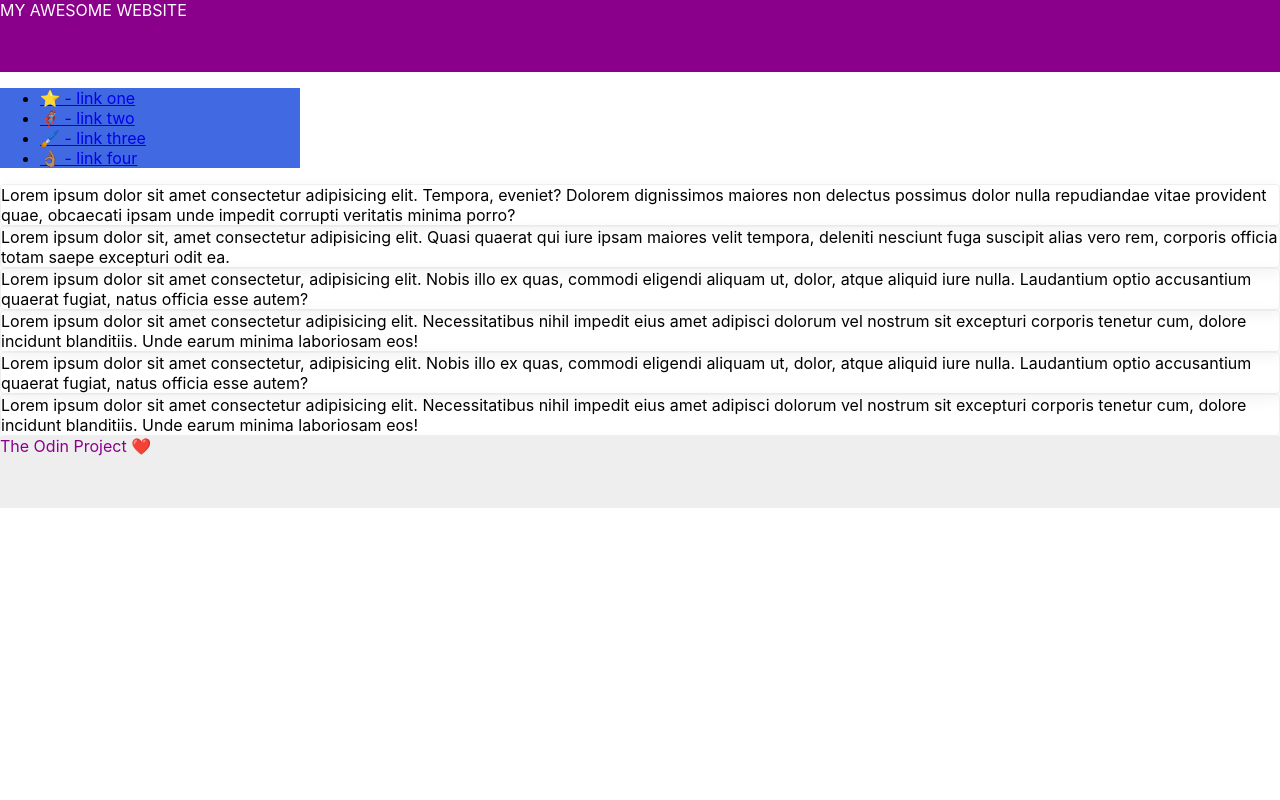
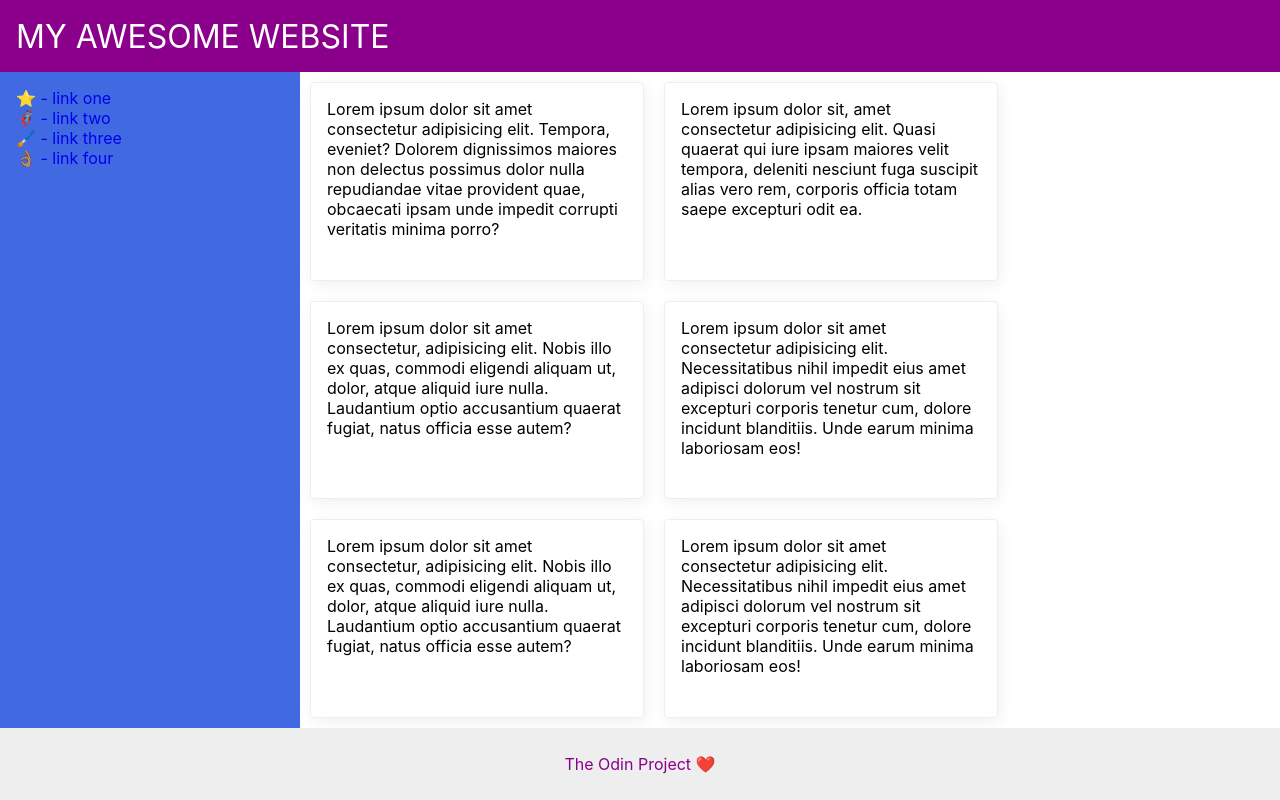
Before and after one commit to shuyaibaasim/flex, a plain HTML site: page 07-flex-layout-2/index.html in a window 1280 px wide. Drawn offline with Linux system fonts and the light colour scheme.

Commit message:
Basic of fle-layout-2

```diff
--- a/07-flex-layout-2/index.html
+++ b/07-flex-layout-2/index.html
@@ -11,7 +11,7 @@
     <div class="header">
       MY AWESOME WEBSITE
     </div>
-
+    <div class="body">
     <div class="sidebar">
       <ul>
         <li><a href="#">⭐ - link one</a></li>
@@ -19,15 +19,17 @@
         <li><a href="#">🖌️ - link three</a></li>
         <li><a href="#">👌🏽 - link four</a></li>
       </ul>
+
     </div>
-
+    <div class="container">
     <div class="card">Lorem ipsum dolor sit amet consectetur adipisicing elit. Tempora, eveniet? Dolorem dignissimos maiores non delectus possimus dolor nulla repudiandae vitae provident quae, obcaecati ipsam unde impedit corrupti veritatis minima porro?</div>
     <div class="card">Lorem ipsum dolor sit, amet consectetur adipisicing elit. Quasi quaerat qui iure ipsam maiores velit tempora, deleniti nesciunt fuga suscipit alias vero rem, corporis officia totam saepe excepturi odit ea.</div>
     <div class="card">Lorem ipsum dolor sit amet consectetur, adipisicing elit. Nobis illo ex quas, commodi eligendi aliquam ut, dolor, atque aliquid iure nulla. Laudantium optio accusantium quaerat fugiat, natus officia esse autem?</div>
     <div class="card">Lorem ipsum dolor sit amet consectetur adipisicing elit. Necessitatibus nihil impedit eius amet adipisci dolorum vel nostrum sit excepturi corporis tenetur cum, dolore incidunt blanditiis. Unde earum minima laboriosam eos!</div>
     <div class="card">Lorem ipsum dolor sit amet consectetur, adipisicing elit. Nobis illo ex quas, commodi eligendi aliquam ut, dolor, atque aliquid iure nulla. Laudantium optio accusantium quaerat fugiat, natus officia esse autem?</div>
     <div class="card">Lorem ipsum dolor sit amet consectetur adipisicing elit. Necessitatibus nihil impedit eius amet adipisci dolorum vel nostrum sit excepturi corporis tenetur cum, dolore incidunt blanditiis. Unde earum minima laboriosam eos!</div>
-
+  </div>
+</div>
     <div class="footer">
       The Odin Project ❤️
     </div>
--- a/07-flex-layout-2/style.css
+++ b/07-flex-layout-2/style.css
@@ -2,28 +2,72 @@ body {
   font-family: -apple-system, BlinkMacSystemFont, 'Segoe UI', Roboto, Oxygen, Ubuntu, Cantarell, 'Open Sans', 'Helvetica Neue', sans-serif;
   margin: 0;
   min-height: 100vh;
+  display: flex;
+  flex-direction: column;
 }
 
 .header {
   height: 72px;
   background: darkmagenta;
   color: white;
+  font-weight: 900px;
+  font-size: 32px;
+  display: flex;
+  align-items: center;
+  padding-left: 16px;
 }
 
 .footer {
   height: 72px;
   background: #eee;
   color: darkmagenta;
+  display: flex;
+  align-items: center;
+  justify-content: center;
 }
 
 .sidebar {
   width: 300px;
   background: royalblue;
   box-sizing: border-box;
+  flex-shrink: 0;
+
 }
-
+ul {
+  list-style-type: none;
+  margin: 0;
+  padding: 16px;
+}
 .card {
   border: 1px solid #eee;
   box-shadow: 2px 4px 16px rgba(0,0,0,.06);
   border-radius: 4px;
+  margin: 10px;
+  padding: 16px;
+  width: 300px;
 }
+.container{
+  display: flex;
+  flex-wrap: wrap;
+}
+.body{
+  flex: 1;
+  display: flex;
+
+}
+
+a{
+  text-decoration: none;
+}
+
+/*### Self Check
+- The header text is size 32px and weight 900.
+- The header text is vertically centered and 16px from the edge of the screen.
+- The footer is pushed to the bottom of the screen (the footer may go _below_ the bottom of the screen if the content of the 'cards' section overflows and/or if your screen is shorter).
+- The footer text is centered horizontally and vertically.
+- The sidebar and cards take up all available space above the footer.
+- The sidebar is 300px wide (and it doesn't shrink).
+- The sidebar links are size 24px, are white, and do not have the underline text decoration.
+- The sidebar has 16px padding.
+- There is 32px padding around the 'cards' section.
+- The cards are arranged horizontally, but wrap to multiple lines when they run out of room on the page.*/
```
